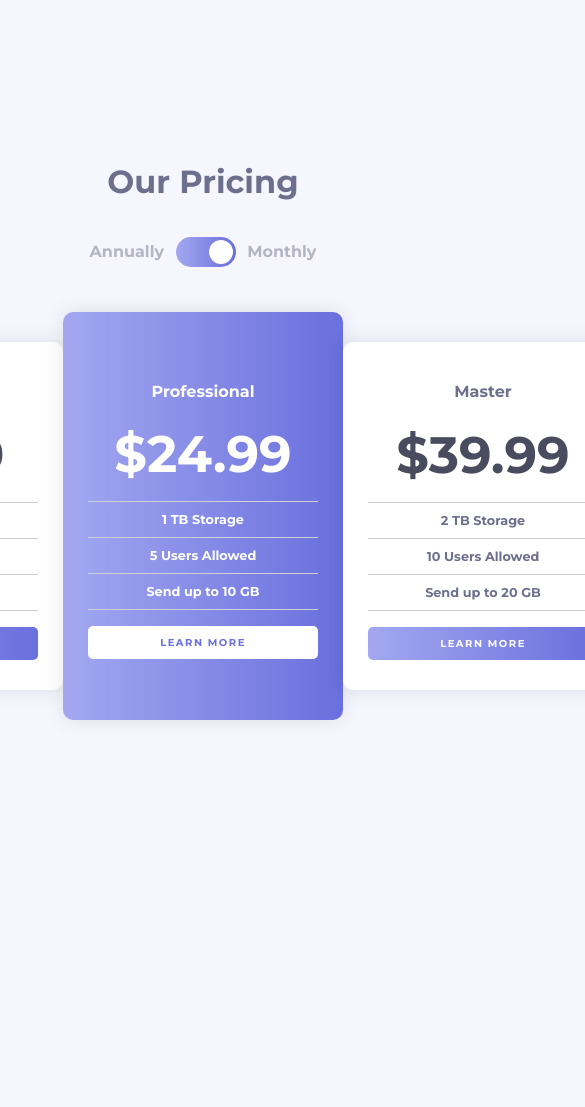
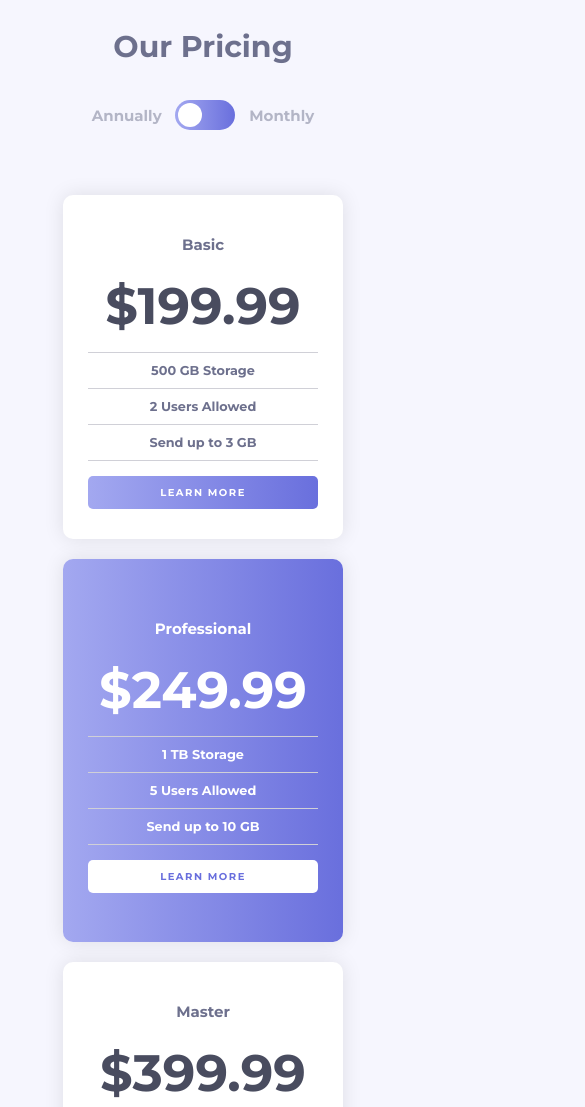
Before and after one commit to adrianlica20/Pricing-component-with-toggle, a plain HTML site: page index.html in a window 390 px wide. Shown: the top 1107 px of the page, 585 px wide, since content can reach past the window. Before the commit the page ends 860 px from the top, so only its background shows below. Drawn offline with Linux system fonts and the light colour scheme.

Commit message:
"added media query"

```diff
--- a/app.js
+++ b/app.js
@@ -1,6 +1,6 @@
 const button = document.getElementById("toggle-button");
-const flexy = document.getElementById("flexy");
+const switchClass = document.getElementById("switch-class");
 
 button.addEventListener("change", (e) => {
-  flexy.classList.toggle("show-monthly");
+  switchClass.classList.toggle("show-monthly");
 });
--- a/index.html
+++ b/index.html
@@ -15,21 +15,17 @@
     <title>Frontend Mentor | Pricing Component with Toggle</title>
     <link rel="stylesheet" href="styles.css" />
   </head>
+
   <body>
     <h1>Our Pricing</h1>
     <div class="toggle-container">
       <span>Annually</span>
-      <input
-        type="checkbox"
-        name="toggle-button"
-        id="toggle-button"
-        checked="false"
-      />
+      <input type="checkbox" name="toggle-button" id="toggle-button" />
       <label for="toggle-button" class="toggle-label"> </label>
       <span>Monthly</span>
     </div>
 
-    <div class="pricing-plans show-monthly" id="flexy">
+    <div class="pricing-plans show-monthly" id="switch-class">
       <div class="pricing-container">
         <h4>Basic</h4>
         <p>
--- a/styles.css
+++ b/styles.css
@@ -8,6 +8,7 @@
 body {
   background-color: hsl(240, 78%, 98%);
   color: hsl(233, 13%, 49%);
+  font-size: 15px;
   display: flex;
   justify-content: center;
   align-items: center;
@@ -69,7 +70,7 @@ h1 {
   display: flex;
   justify-content: center;
   align-items: center;
-  width: 1200px;
+  width: 1440px;
 }
 
 .pricing-container {
@@ -84,7 +85,7 @@ h1 {
   background: linear-gradient(to right, hsl(236, 72%, 79%), hsl(237, 63%, 64%));
   color: #fff;
   height: 25.5em;
-  padding-top: 30px;
+  padding-top: 20px;
 }
 
 h4 {
@@ -132,14 +133,28 @@ button {
   margin: 0;
 }
 
-.pricing-container .monthly {
+.pricing-container .annually {
   display: none;
 }
 
-.show-monthly .pricing-container .monthly {
+.show-monthly .pricing-container .annually {
   display: block;
 }
 
-.show-monthly .pricing-container .annually {
+.show-monthly .pricing-container .monthly {
   display: none;
 }
+
+@media (max-width: 850px) {
+  body {
+    height: max-content;
+  }
+
+  .pricing-plans {
+    flex-direction: column;
+  }
+
+  .pricing-container {
+    margin-top: 20px;
+  }
+}
```
